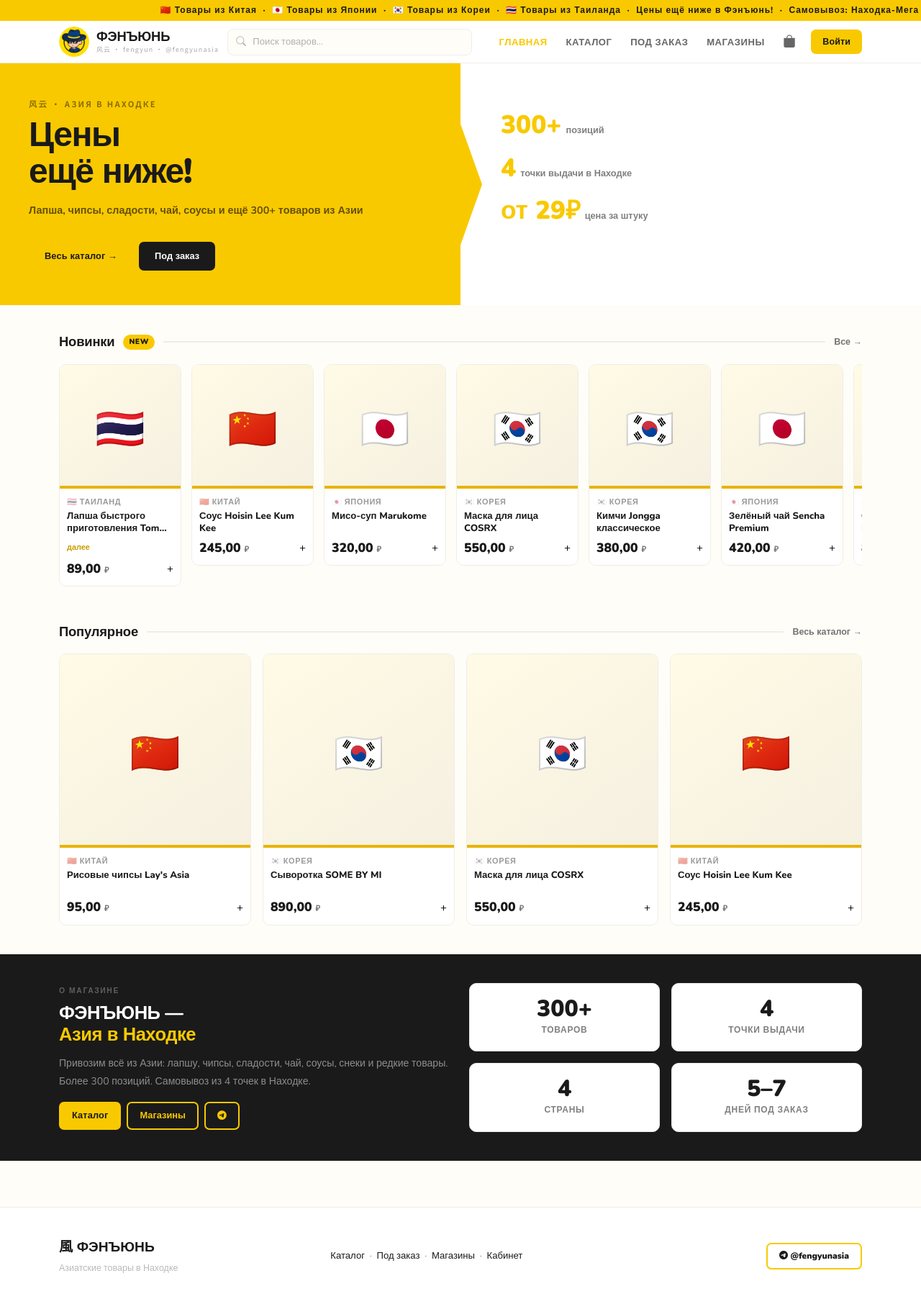
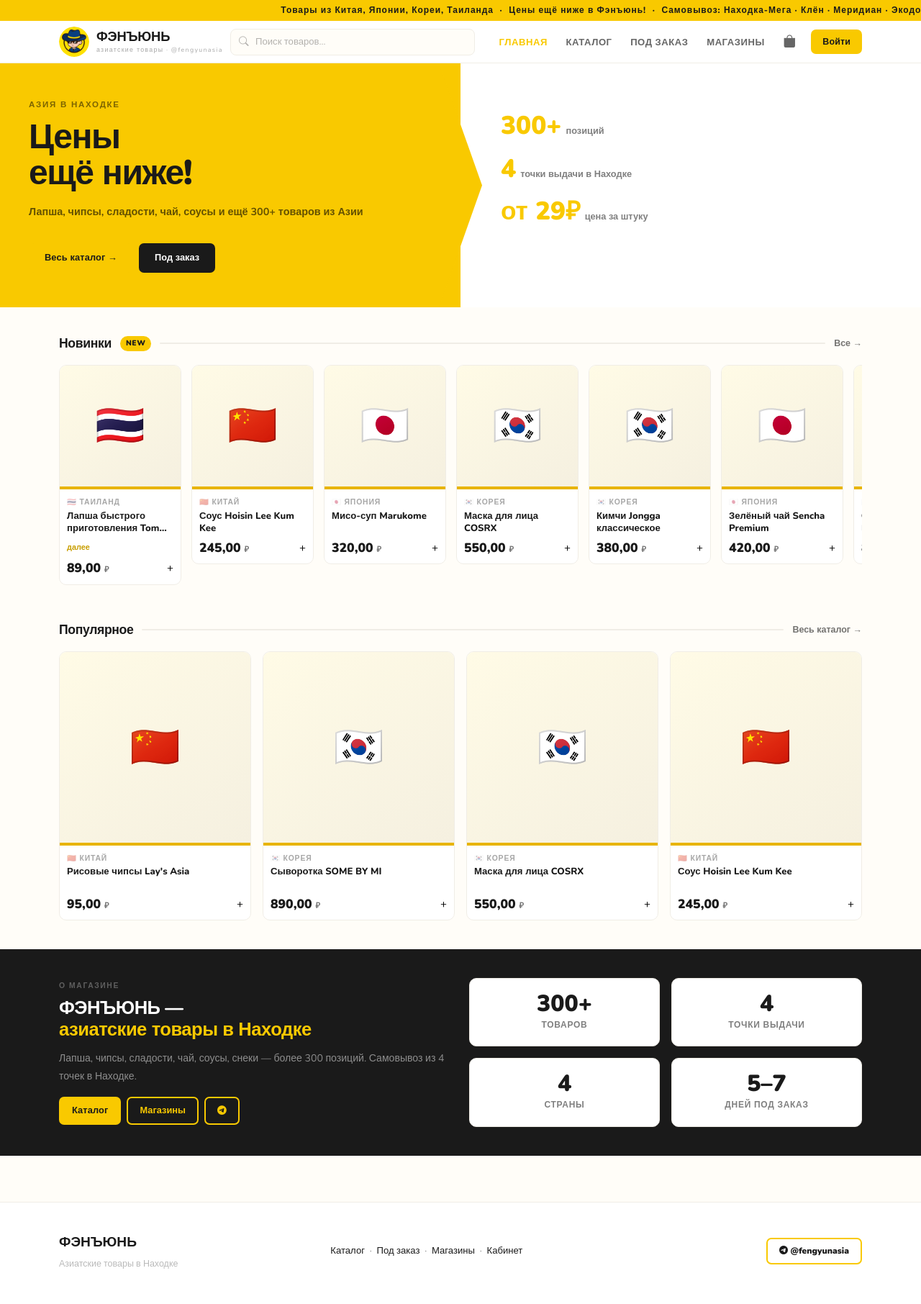
Before and after one commit to YBlad-communist/fengyun_online, a Django app: page / in a window 1280 px wide. Shown: the whole page at 72% size. After the commit the page ends 1763 px from the top, so only its background shows below. Run offline with Django 5.2, Linux system fonts and the light colour scheme; data comes from the database, SQL or seed files in the repository.

Commit message:
redesign: remove CJK characters, polish design

```diff
--- a/shop/templates/shop/index.html
+++ b/shop/templates/shop/index.html
@@ -8,7 +8,7 @@
 <section class="hero">
   <div class="hero-inner">
     <div class="hero-left">
-      <div class="hero-tagline">风云 · Азия в Находке</div>
+      <div class="hero-tagline">Азия в Находке</div>
       <h1 class="hero-h1">Цены<br>ещё ниже!</h1>
       <p class="hero-sub">Лапша, чипсы, сладости, чай, соусы и ещё 300+ товаров из Азии</p>
       <div class="mt-3 d-flex gap-2 flex-wrap">
@@ -118,10 +118,10 @@
       <div class="col-md-6">
         <div style="color:rgba(255,255,255,0.3);font-size:0.65rem;font-weight:800;letter-spacing:0.15em;text-transform:uppercase;margin-bottom:8px;">О МАГАЗИНЕ</div>
         <h2 style="font-family:var(--font-main);font-weight:900;font-size:1.6rem;letter-spacing:-0.02em;color:var(--white);line-height:1.15;">
-          ФЭНЪЮНЬ —<br><span style="color:var(--yellow);">Азия в Находке</span>
+          ФЭНЪЮНЬ —<br><span style="color:var(--yellow);">азиатские товары в Находке</span>
         </h2>
         <p style="color:rgba(255,255,255,0.5);margin-top:14px;line-height:1.75;font-size:0.88rem;">
-          Привозим всё из Азии: лапшу, чипсы, сладости, чай, соусы, снеки и редкие товары. Более 300 позиций. Самовывоз из 4 точек в Находке.
+          Лапша, чипсы, сладости, чай, соусы, снеки — более 300 позиций. Самовывоз из 4 точек в Находке.
         </p>
         <div class="mt-3 d-flex gap-2 flex-wrap">
           <a href="{% url 'catalog' %}" class="btn-fy">Каталог</a>
--- a/shop/templates/shop/login.html
+++ b/shop/templates/shop/login.html
@@ -5,7 +5,7 @@
 <div class="container py-5">
   <div class="auth-card">
     <div class="fy-card">
-      <h3 style="font-family:var(--font-display);font-weight:900;margin-bottom:1.5rem;">Вход</h3>
+      <h3 style="font-family:var(--font-main);font-weight:900;margin-bottom:1.5rem;">Вход</h3>
       <form method="post">
         {% csrf_token %}
         {% if request.GET.next %}<input type="hidden" name="next" value="{{ request.GET.next }}">{% endif %}
--- a/shop/templates/shop/order_success.html
+++ b/shop/templates/shop/order_success.html
@@ -4,7 +4,7 @@
 {% block content %}
 <div class="container py-5 text-center">
   <div class="success-icon">🎉</div>
-  <h2 style="font-family:var(--font-display);font-weight:900;letter-spacing:-0.02em;">
+  <h2 style="font-family:var(--font-main);font-weight:900;letter-spacing:-0.02em;">
     Заказ <span style="color:var(--black);">№{{ order.pk }}</span> принят!
   </h2>
   <p style="color:var(--gray-dark);margin-top:8px;margin-bottom:1.5rem;">Мы свяжемся с вами по номеру <strong>{{ order.phone }}</strong></p>
@@ -12,7 +12,7 @@
   <div class="fy-card d-inline-block text-start" style="min-width:300px;">
     <div class="mb-2"><i class="bi bi-person"></i> <strong>{{ order.name }}</strong></div>
     <div class="mb-2"><i class="bi bi-geo-alt"></i> {{ order.pickup_point }}</div>
-    <div><i class="bi bi-currency-exchange"></i> Итого: <strong style="font-family:var(--font-display);">{{ order.total }} ₽</strong></div>
+    <div><i class="bi bi-currency-exchange"></i> Итого: <strong style="font-family:var(--font-main);">{{ order.total }} ₽</strong></div>
   </div>
 
   <div class="mt-4 d-flex gap-3 justify-content-center flex-wrap">
--- a/shop/templates/shop/register.html
+++ b/shop/templates/shop/register.html
@@ -5,7 +5,7 @@
 <div class="container py-5">
   <div class="auth-card">
     <div class="fy-card">
-      <h3 style="font-family:var(--font-display);font-weight:900;margin-bottom:1.5rem;">Регистрация</h3>
+      <h3 style="font-family:var(--font-main);font-weight:900;margin-bottom:1.5rem;">Регистрация</h3>
       <form method="post">
         {% csrf_token %}
         <div class="mb-3">
--- a/static/css/style.css
+++ b/static/css/style.css
@@ -1,4 +1,4 @@
-@import url('https://fonts.googleapis.com/css2?family=Nunito:wght@400;700;800;900&family=Noto+Sans+SC:wght@400;700;900&display=swap');
+@import url('https://fonts.googleapis.com/css2?family=Nunito:wght@400;700;800;900&display=swap');
 
 :root {
   --black: #1A1A1A;
@@ -13,8 +13,6 @@
   --yellow-shelf: #E8B400;
   --border-light: #F0EDE6;
   --font-main: 'Nunito', sans-serif;
-  --font-cn: 'Noto Sans SC', sans-serif;
-  --font-display: 'Nunito', sans-serif;
   --yellow-light: #FFF8E0;
   --yellow-mustard: #B8860B;
   --radius: 10px;
@@ -74,7 +72,7 @@ a { text-decoration: none; color: inherit; }
 }
 
 .brand-name-cn {
-  font-family: var(--font-cn);
+  font-family: var(--font-main);
   font-size: 0.55rem;
   color: rgba(0,0,0,0.35);
   letter-spacing: 0.15em;
@@ -230,13 +228,12 @@ a { text-decoration: none; color: inherit; }
 }
 
 .hero-tagline {
-  font-family: var(--font-cn);
-  font-size: 0.7rem;
-  font-weight: 700;
-  letter-spacing: 0.2em;
-  color: rgba(0,0,0,0.45);
+  font-size: 0.72rem;
+  font-weight: 800;
+  letter-spacing: 0.15em;
+  color: rgba(0,0,0,0.5);
   text-transform: uppercase;
-  margin-bottom: 8px;
+  margin-bottom: 10px;
 }
 
 .hero-h1 {
@@ -335,10 +332,9 @@ a { text-decoration: none; color: inherit; }
 }
 
 .section-header h2 {
-  font-family: var(--font-main);
   font-weight: 900;
-  font-size: 1.15rem;
-  letter-spacing: -0.01em;
+  font-size: 1.1rem;
+  letter-spacing: -0.02em;
   margin: 0;
   white-space: nowrap;
 }
@@ -393,7 +389,7 @@ a { text-decoration: none; color: inherit; }
   display: flex;
   align-items: center;
   justify-content: center;
-  font-family: var(--font-cn);
+  font-family: var(--font-main);
   font-size: 3.5rem;
   color: var(--yellow-dark);
 }
@@ -416,19 +412,19 @@ a { text-decoration: none; color: inherit; }
 }
 
 .product-card-body {
-  padding: 10px;
+  padding: 10px 10px 8px;
   flex: 1;
   display: flex;
   flex-direction: column;
 }
 
 .product-card-country {
-  font-size: 0.68rem;
-  font-weight: 700;
+  font-size: 0.65rem;
+  font-weight: 800;
   text-transform: uppercase;
-  letter-spacing: 0.06em;
-  color: rgba(0,0,0,0.4);
-  margin-bottom: 3px;
+  letter-spacing: 0.08em;
+  color: rgba(0,0,0,0.35);
+  margin-bottom: 2px;
 }
 
 .product-card-name {
@@ -607,7 +603,7 @@ a { text-decoration: none; color: inherit; }
   background: var(--yellow-bg);
   border-radius: var(--radius-sm);
   display: flex; align-items: center; justify-content: center;
-  font-size: 2rem; font-family: var(--font-cn);
+  font-size: 2rem; font-family: var(--font-main);
 }
 
 .qty-input {
--- a/templates/base.html
+++ b/templates/base.html
@@ -15,7 +15,7 @@
 <!-- Ticker tape -->
 <div class="ticker" aria-hidden="true">
   <span class="ticker-inner">
-    🇨🇳 Товары из Китая &nbsp;·&nbsp; 🇯🇵 Товары из Японии &nbsp;·&nbsp; 🇰🇷 Товары из Кореи &nbsp;·&nbsp; 🇹🇭 Товары из Таиланда &nbsp;·&nbsp; Цены ещё ниже в Фэнъюнь! &nbsp;·&nbsp; Самовывоз: Находка-Мега · Клён · Меридиан · Экодом &nbsp;·&nbsp; Telegram: @fengyunasia &nbsp;·&nbsp; 🇨🇳 Товары из Китая &nbsp;·&nbsp; 🇯🇵 Товары из Японии &nbsp;·&nbsp; 🇰🇷 Товары из Кореи &nbsp;·&nbsp;
+    Товары из Китая, Японии, Кореи, Таиланда &nbsp;·&nbsp; Цены ещё ниже в Фэнъюнь! &nbsp;·&nbsp; Самовывоз: Находка-Мега · Клён · Меридиан · Экодом &nbsp;·&nbsp; Telegram: @fengyunasia &nbsp;·&nbsp; Товары из Китая, Японии, Кореи, Таиланда &nbsp;·&nbsp;
   </span>
 </div>
 
@@ -28,7 +28,7 @@
       </div>
       <div>
         <div class="brand-name">ФЭНЪЮНЬ</div>
-        <span class="brand-name-cn">风云 · fengyun · @fengyunasia</span>
+        <span class="brand-name-cn">азиатские товары · @fengyunasia</span>
       </div>
     </a>
     <button class="navbar-toggler border-0" type="button" data-bs-toggle="collapse" data-bs-target="#navMain">
@@ -79,7 +79,7 @@
   <div class="container">
     <div class="row g-3 align-items-center">
       <div class="col-md-4">
-        <div class="footer-brand mb-1">風 ФЭНЪЮНЬ</div>
+        <div class="footer-brand mb-1">ФЭНЪЮНЬ</div>
         <div style="font-size:0.78rem;opacity:0.55;">Азиатские товары в Находке</div>
       </div>
       <div class="col-md-4" style="font-size:0.82rem;line-height:2.3;">
```
Also changed, not shown: shop/templates/shop/cart.html (+5 -5 lines), shop/templates/shop/checkout.html (+5 -5 lines).
